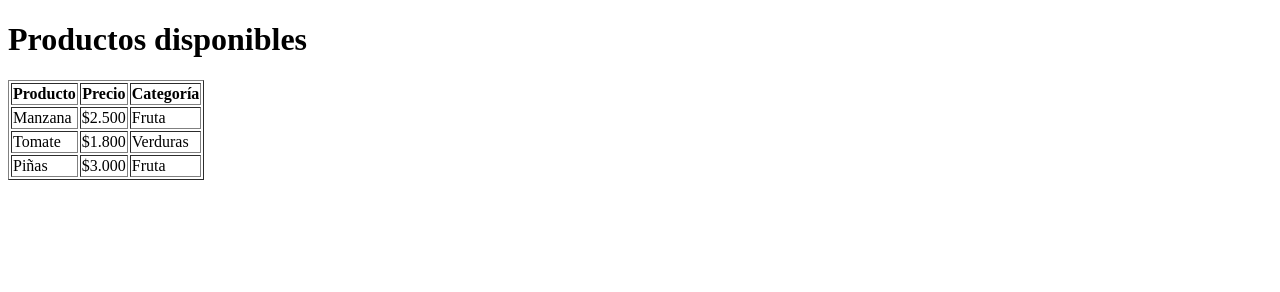
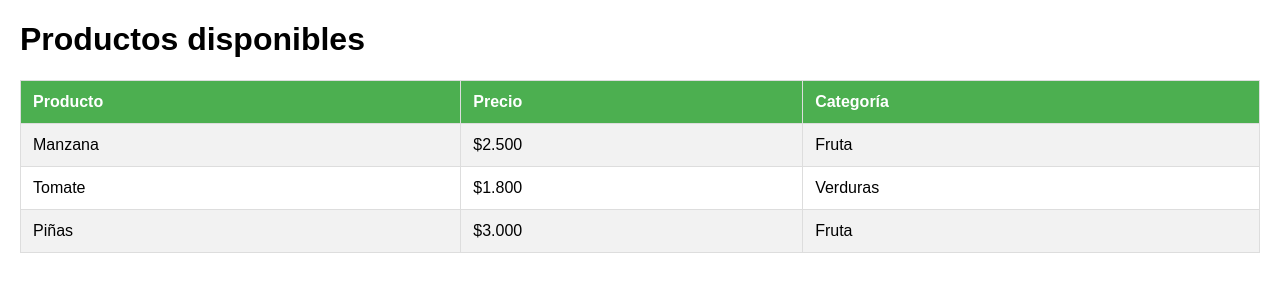
Before and after one commit to Samctz/parcial2-ingenieria-SamuelCombita, a plain HTML site: page src/index.html in a window 1280 px wide. Drawn offline with Linux system fonts and the light colour scheme.

Commit message:
Mejoro presentacion general

```diff
--- a/src/index.html
+++ b/src/index.html
@@ -4,6 +4,13 @@
     <meta charset="UTF-8">
     <meta name="viewport" content="width=device-width, initial-scale=1.0">
     <title>Ecomarket</title>
+    <style>
+        body { font-family: Arial, sans-serif; margin: 20px; }
+        table { width: 100%; border-collapse: collapse; margin-top: 20px; }
+        th, td { border: 1px solid #ddd; padding: 12px; text-align: left; }
+        th { background-color: #4CAF50; color: white; }
+        tr:nth-child(even) { background-color: #f2f2f2; }
+    </style>
 </head>
 <body>
     <h1>Productos disponibles</h1>
```
